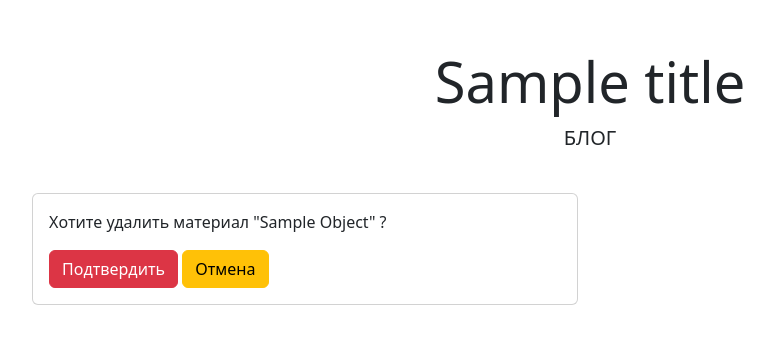
After one commit to vertiporogov/django_shop, a Django app: template blog/templates/blog/blog_confirm_delete.html in a window 1280 px wide. The commit adds this page. Shown: the top 344 px of the page, without its empty margins (50-824 px from the left). Run offline with Django 5.2, Linux system fonts and the light colour scheme; the template is opened without the code that fills it: most values are stand-ins (such as "Sample title", 1, 10 or a date in 2020); some libraries are stand-ins or nearby versions.

Commit message:
fixed second 2

```diff
--- /dev/null
+++ b/blog/templates/blog/blog_confirm_delete.html
@@ -0,0 +1,21 @@
+{% extends 'blog/base.html' %}
+
+{% block content %}
+<div class="col-12">
+    <div class="row">
+        <div class="col-6">
+            <div class="card">
+                <div class="card-body">
+                    <form method="post">
+                        {% csrf_token %}
+                        <p>Хотите удалить материал "{{ object|title }}" ?</p>
+                        <button type="submit" class="btn btn-danger">Подтвердить</button>
+                        <a href="{% url 'blog:list_blog' %}" class="btn btn-warning">Отмена</a>
+                    </form>
+                </div>
+            </div>
+        </div>
+    </div>
+</div>
+
+{% endblock %}
--- a/blog/templates/blog/blog_list.html
+++ b/blog/templates/blog/blog_list.html
@@ -17,7 +17,7 @@
                        class="btn btn-sm btn-outline-secondary">View</a>
                     <a href="{% url 'blog:update_blog' object.pk %}" type="button"
                        class="btn btn-sm btn-outline-secondary">Edit</a>
-                    <a href="{% url 'blog:home2' %}" type="button"
+                    <a href="{% url 'blog:delete_blog' object.pk %}" type="button"
                        class="btn btn-sm btn-outline-secondary">Delete</a>
                 </div>
                 <small class="text-muted"></small>
--- a/blog/urls.py
+++ b/blog/urls.py
@@ -1,7 +1,8 @@
 from django.urls import path
 
 from blog.apps import BlogConfig
-from blog.views import BlogCreateView, HomeView, BlogUpdateView, BlogListView, BlogDetailView
+from blog.views import BlogCreateView, HomeView, BlogUpdateView, BlogListView, BlogDetailView, \
+    BlogDeleteView
 
 app_name = BlogConfig.name
 
@@ -10,5 +11,6 @@ urlpatterns = [
     path('create/', BlogCreateView.as_view(), name='create_blog'),
     path('update/<int:pk>', BlogUpdateView.as_view(), name='update_blog'),
     path('view/<int:pk>', BlogDetailView.as_view(), name='detail_blog'),
+    path('delete/<int:pk>', BlogDeleteView.as_view(), name='delete_blog'),
     path('list/', BlogListView.as_view(), name='list_blog'),
 ]
```
Also changed, not shown: blog/views.py (+20 -1 lines).
